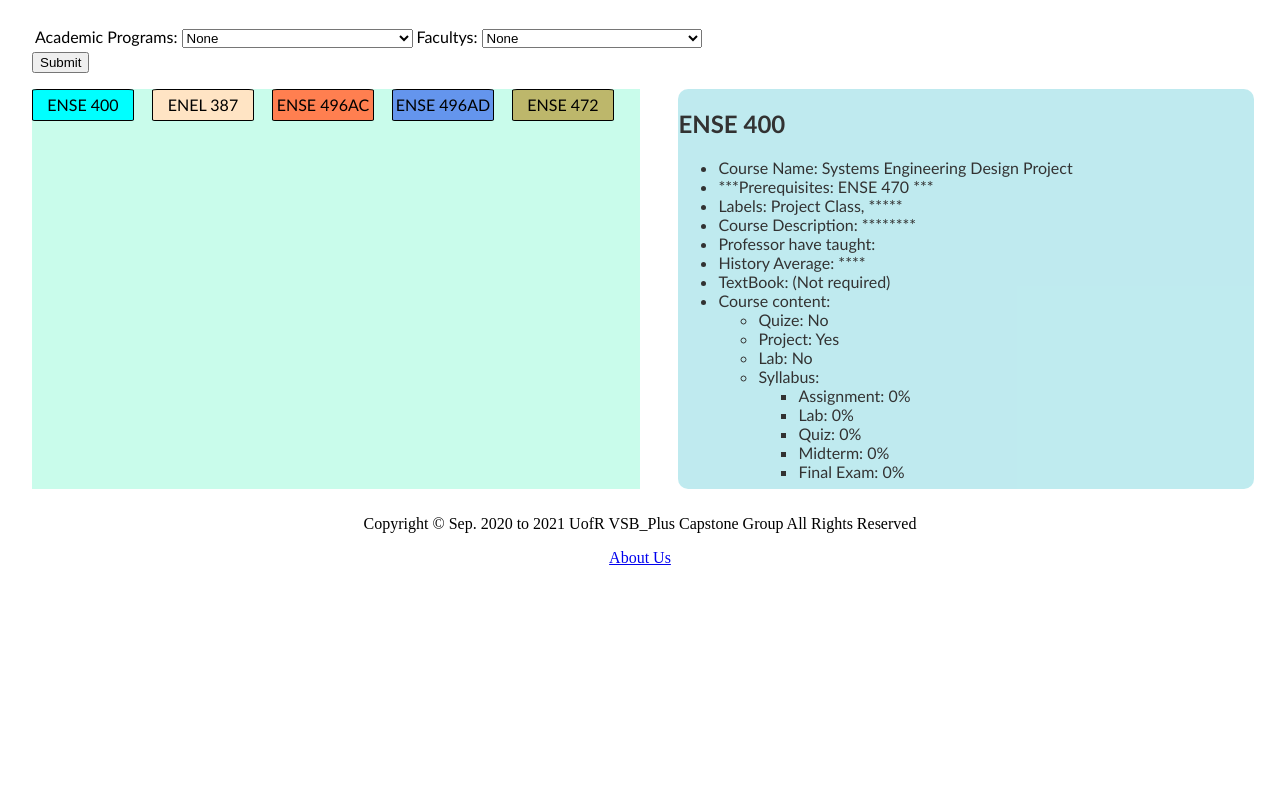
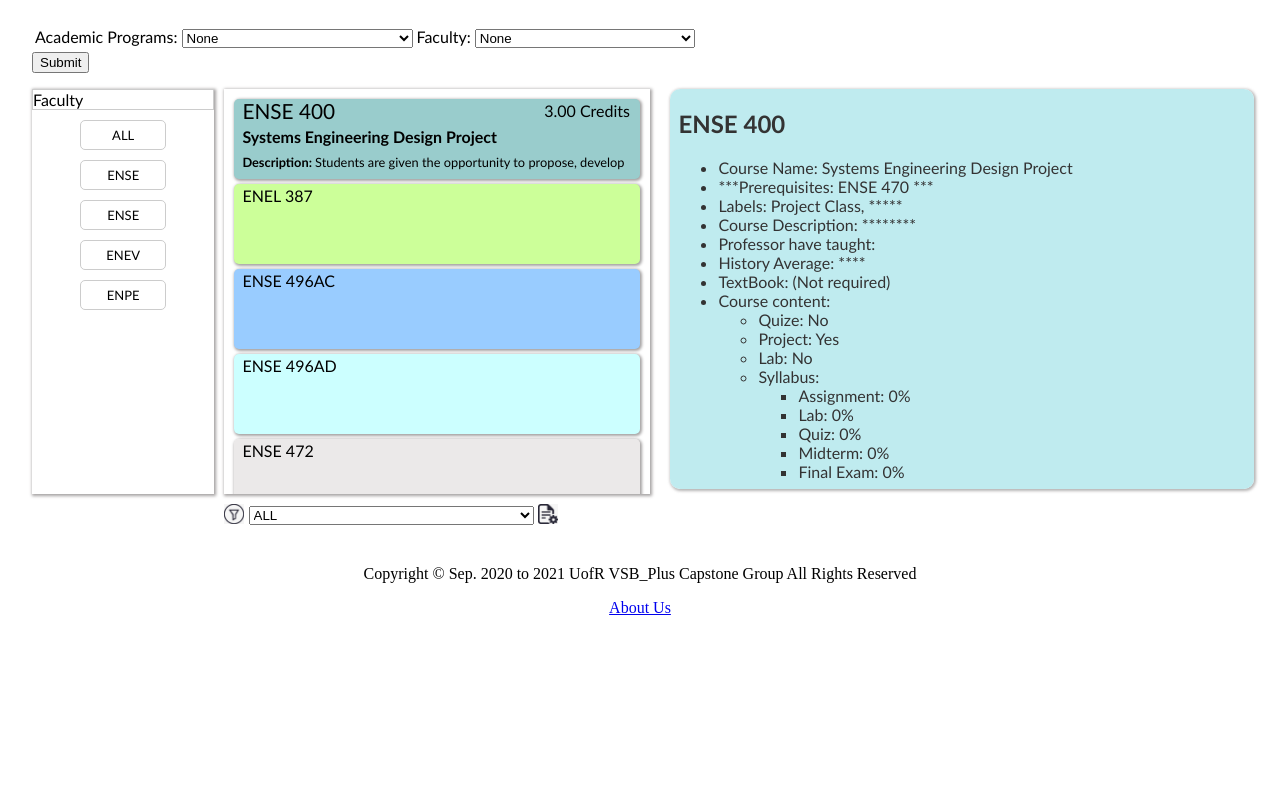
Before and after one commit to yang242j/VSB_Plus, a PHP site: page /courseDB.html in a window 1280 px wide. Shown: the part 223-1010 px from the top of the page. Before the commit the page ends 788 px from the top, so only its background shows below. Run offline with PHP 8.4, Linux system fonts and the light colour scheme; some libraries are stand-ins or nearby versions.

Commit message:
course db page update

```diff
--- a/Code/courseDB.html
+++ b/Code/courseDB.html
@@ -44,7 +44,7 @@
                             <option value="Industrial System Engineering">Industrial System Engineering</option>
                         </select>
                     </td>
-                    <td class="filter">Facultys:
+                    <td class="filter">Faculty:
                         <select class="filter" id="faculty" size="1" name="faculty_filter">
                             <option value="None">None</option>
                             <option value="Engineering and Applied Science">Engineering And Applied Science</option>
@@ -55,13 +55,55 @@
             <input type="submit" value="Submit" onclick="setFilter(event)" />
             <p id="filter_cond"></p>
         </form>
-        <div id="course_area">
-            <div class="course" id="c1" style="background-color: aqua;" onclick="butonClick()">ENSE 400</div>
+
+        </div>
+        <div id="main_area">
+            <div class="" id="search_area">
+                <div class=" shadow" id="classification">
+                    <div class="border" id="faculty_title">Faculty</div>
+                    <div class="tag round">ALL</div>
+                    <div class="tag round">ENSE</div>
+                    <div class="tag round">ENSE</div>
+                    <div class="tag round">ENEV</div>
+                    <div class="tag round">ENPE</div>
+                </div>
+                <div class="shadow scroll course_list" id="course_list">
+                    <div class="course shadow round word_overflow" id="c1" style="background-color: #99CCCC;" onclick="butonClick()">
+                        <span class="larger">ENSE 400</span>
+                        <div class="left"> 3.00 Credits</div>
+                        <br> <span class="bold">Systems Engineering Design Project</span>
+                        <div class="description">
+                            <span class="bold smaller">Description: </span>
+                            <span class="smaller">Students are given the opportunity to propose, develop and present engineering design projects which they are expected to further pursue in ENSE 477.  Issues of safety, feasibility, and engineering responsibility are discussed.  Student form design teams in this class and are expected to write a project plan document, compose a preliminary design document, and present their project to their fellow students.</span>
+                        </div>
+                    </div>
+                    <div class="course shadow round" id="c2" style="background-color: #CCFF99;">ENEL 387</div>
+                    <div class="course shadow round" id="c3" style="background-color: #99CCFF;">ENSE 496AC</div>
+                    <div class="course shadow round" id="c4" style="background-color: #CCFFFF;">ENSE 496AD</div>
+                    <div class="course shadow round" id="c5" style="background-color: #e4e2e2bd;">ENSE 472</div>
+                </div>
+                <div></div>
+                <div>
+                    <img class="inline" src="img/filter.jpeg" alt="filter_img" align="top" height="20" width="20">
+                    <select class="inline" name="Filter sort" id="filter">
+                        <option value="all">ALL</option>
+                        <option value="software electives">Software Approved Technical Electives</option>
+                        <option value="petroleum electives">Petroleum Approved Technical Electives</option>
+                        <option value="industrial electives">Industrial Approved Technical Electives</option>
+                        <option value="environmental electives">Environmental Approved Technical Electives</option>
+                    </select>
+                    <div class="inline" id="display_change">
+                        <img src="img/list.jpeg" alt="list change button" align="top" height="20" width="20">
+                    </div>
+                    <!-- <img id="display_change" src="img/list.jpeg" alt="list change button" align="top" height="20" width="20"> -->
+                </div>
+            </div>
+            <!-- <div class="course" id="c1" style="background-color: aqua;" onclick="butonClick()">ENSE 400</div>
             <div class="course" id="c2" style="background-color: bisque;">ENEL 387</div>
             <div class="course" id="c3" style="background-color: coral;">ENSE 496AC</div>
             <div class="course" id="c4" style="background-color: cornflowerblue;">ENSE 496AD</div>
-            <div class="course" id="c5" style="background-color: darkkhaki;">ENSE 472</div>
-            <div id="popView">
+            <div class="course" id="c5" style="background-color: darkkhaki;">ENSE 472</div> -->
+            <div class="shadow" id="popView">
                 <h2 id='title'>ENSE 400</h2>
                 <ul>
                     <li>Course Name: <span id='fullName'>Systems Engineering Design Project</span> </li>
--- a/Code/css/courseDB.css
+++ b/Code/css/courseDB.css
@@ -3,26 +3,115 @@ body .container {
 }
 
 body .course{
-    text-align:center;
-    line-height: 30px;
-    width: 100px;
-    height: 30px;
-    border-radius: 5%;
-    border-style:solid;
+    line-height: 150%;
+    width: auto;
+    height: 80px;
+    /* border-radius: 5px 5px;
+    border-width: 1px;  */
+    margin: 10px;
+    padding-left: 8px;
+    position: relative;
+}
+
+/* .course_2{
+    line-height: 170%;
+    width: auto;
+    height: 90px;
+    margin: 5px;
+    padding-left: 8px;
+    position: relative;
+} */
+
+.word_overflow{
+    overflow: hidden;  /*溢出隐藏*/
+    text-overflow: ellipsis; /*以省略号...显示*/
+    /* white-space: nowrap;   */
+    width: auto;
+    margin-right: 0px;
+}
+
+.left{
+    float: right;
+    margin-right: 10px;
+}
+
+.round{
+    border-radius: 5px 5px;
     border-width: 1px;
-    /* background: #f0a23d; */
 }
-#course_area {
-    text-align:center;
+
+.shadow{
+    box-shadow: 1px 1px 3px 1px #a5a2a2;
+}
+
+.bold{
+    font-weight: bold;
+}
+
+.larger{
+    font-size: 130%;
+}
+
+.smaller{
+    font-size: 80%;
+}
+
+.border{
+    border: 1px solid #ccc;
+}
+
+.tag{
+    display: block;
+    text-align: center;
+    padding: 6px 12px;
+    font-size: 13px;
+    border: 1px solid #ccc;
+    height: 20x;
+    width: 60px;
+    margin-top: 10px;
+    margin-left: auto;
+    margin-right: auto;
+    /* background-color: rgb(146, 240, 158); */
+}
+
+.tag:hover{
+    box-shadow: 0 3px 5px 0 rgba(0,0,0,0.24),0 -3px 5px 0 rgba(0,0,0,0.19);
+}
+
+.selected{
+    background-color: rgb(121, 207, 121);
+    color: #fff;
+}
+
+#search_area{
+    float:left;
     /* line-height: 200px; */
     width: 50%;
+    height: 450px;
+    display: grid;
+    grid-template-columns: 30% 70%;
+    grid-template-rows: 90% 10%;
+    grid-gap:10px
+}
+
+.course_list {
+    /* float:left; */
+    display: grid;
+    grid-template-columns: repeat(1, 100%);
+    grid-template-rows: repeat(auto-fill, 85px);
+  }
+
+.tow_course_show{
+    grid-template-columns: repeat(2, 50%);
+}
+
+.scroll{
+    overflow: scroll;
+    overflow-x:hidden；
+}
+
+  #main_area{
     height: 400px;
-    display: grid;
-    grid-template-columns: repeat(5, 100px);
-    grid-template-rows: repeat(6, 1ft);
-    grid-gap: 20px;
-    grid-auto-rows: 30px;
-    background-color: rgb(201, 252, 235);
   }
 
   .tab-header {
@@ -84,9 +173,19 @@ body .course{
 	/*layout*/
 	position:absolute;
 	z-index:2;
-	right: 2%;
+    right: 2%;
+    float:left;
 
 	/*Word seting*/
 	text-align: left;
-	color: #000000;
+    color: #000000;
+
+    overflow: scroll;
+    overflow-x:hidden;
+
+    padding-left: 8px;
 }
+
+.inline{
+    display: inline;
+}
--- a/Code/js/courseDB.js
+++ b/Code/js/courseDB.js
@@ -1,3 +1,32 @@
+document.getElementById("classification").addEventListener("click",function(e){
+    //Select the different faulties
+    var target = e.target;
+    var nodeId = target.id;
+    var nodeClass = target.getAttribute("class");
+
+    if (target.nodeName==="DIV" && nodeId == ""){
+        if (nodeClass.search("selected") == -1){
+            target.classList.add("selected");
+        }
+        else{
+            target.classList.remove("selected");
+        }
+    }
+});
+
+document.getElementById("display_change").addEventListener("click",function(e){
+    var target = document.getElementById("course_list");
+    var nodeClass = target.getAttribute("class");
+
+    if (nodeClass.search("tow_course_show") == -1){
+        target.classList.add("tow_course_show");
+    }
+    else{
+        target.classList.remove("tow_course_show");
+    }
+});
+
+
 function setFilter() {
     var program = document.getElementById("program").value;
     var faculty = document.getElementById("faculty").value;
```
